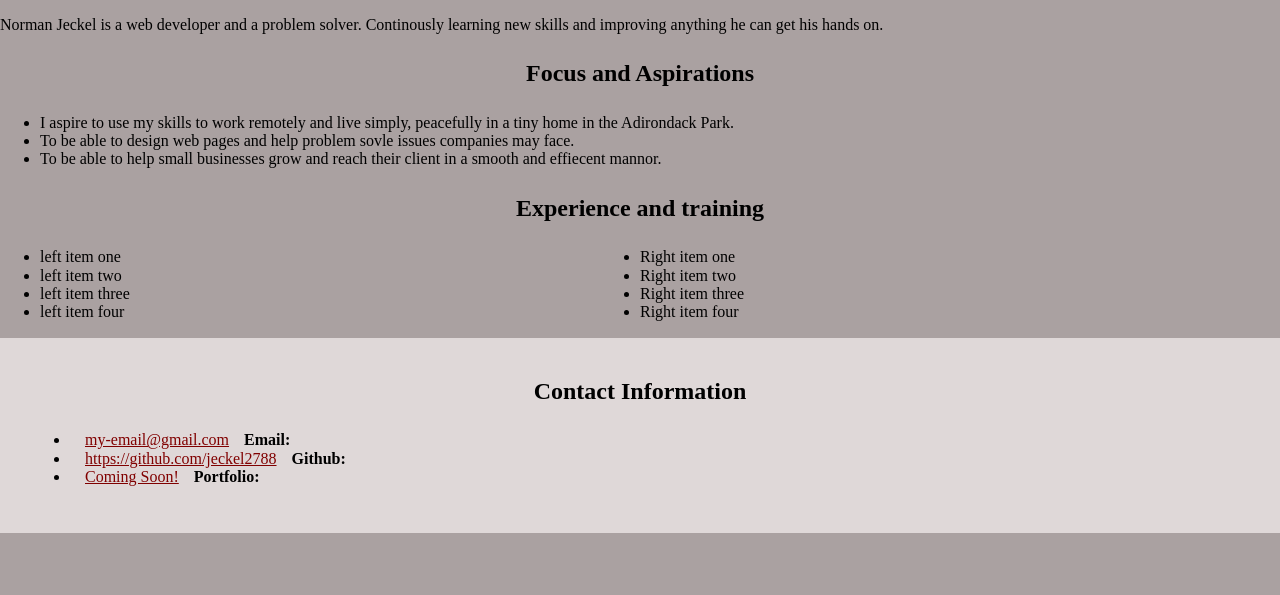
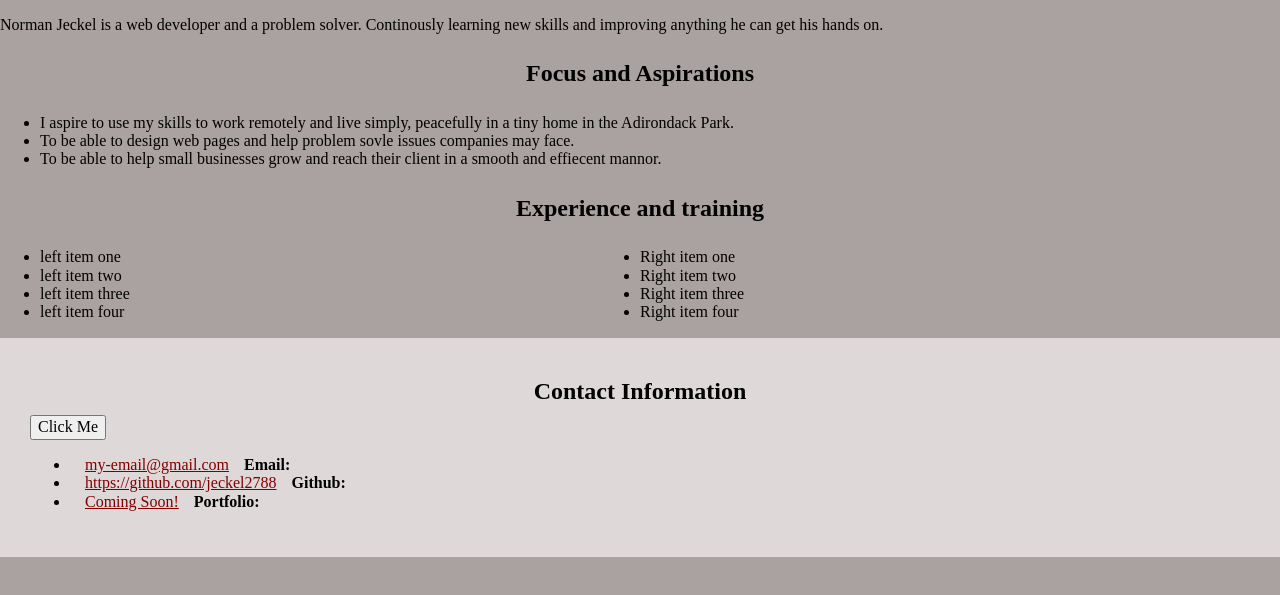
Before and after one commit to jeckel2788/justnorm, a plain HTML site: page index.html in a window 1280 px wide. Shown: the part 185-780 px from the top of the page. Drawn offline with nearby package versions, Linux system fonts and the light colour scheme.

Commit message:
added button

```diff
--- a/index.html
+++ b/index.html
@@ -85,7 +85,7 @@
       <h2>
         Contact Information
       </h2>
-
+        <button onclick="functionToExecute()">Click Me</button>
       <ul>
         <li><strong>Email:</strong><a href="my-email@gmail.com">my-email@gmail.com</a></li>
         <li><strong>Github:</strong> <a href="https://github.com/jeckel2788">https://github.com/jeckel2788</a></li>
```
